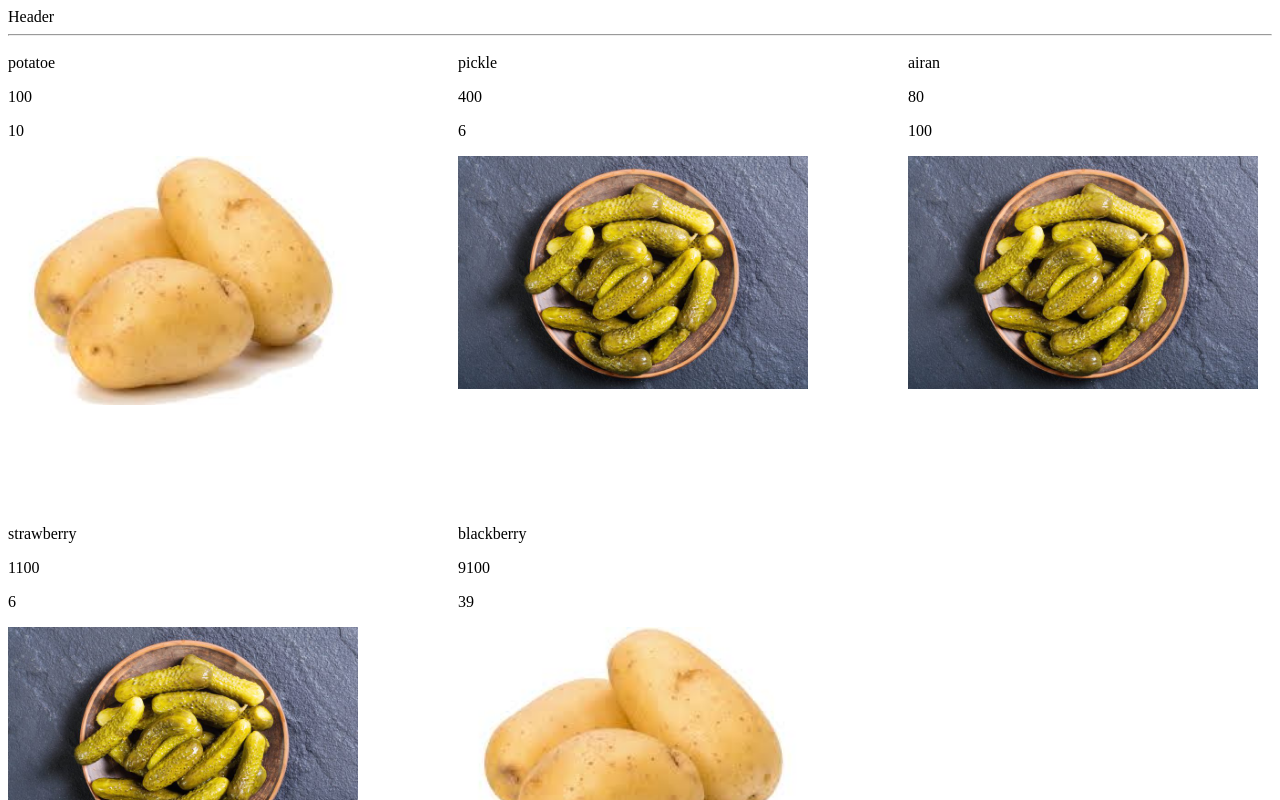
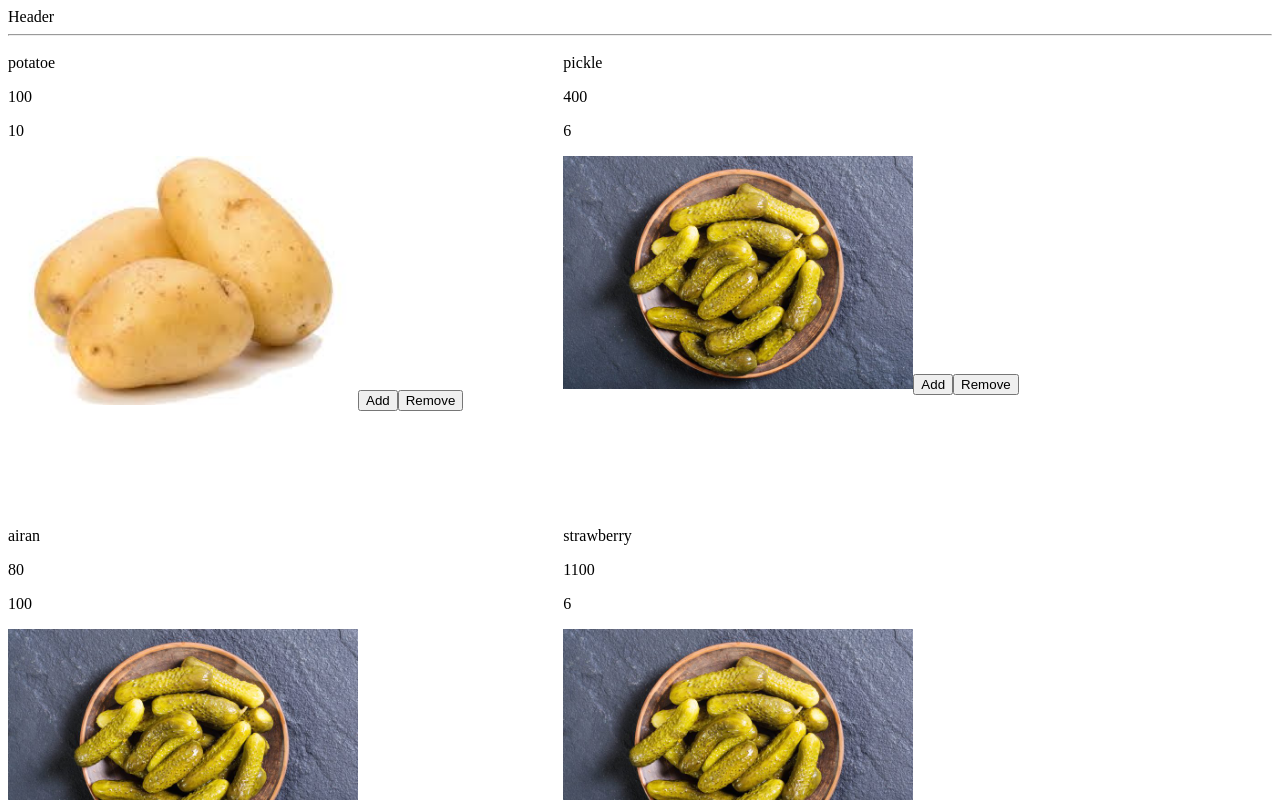
Before and after one commit to pay4ok-exe/Jemis-Jidek, a React (Create React App) app: page / in a window 1280 px wide. Shown: the top 800 px of the page. Built offline with nearby package versions, Linux system fonts and the light colour scheme.

Commit message:
Added Add and Remove functions

```diff
--- a/src/components/Showcase/Product.jsx
+++ b/src/components/Showcase/Product.jsx
@@ -1,4 +1,4 @@
-export default function Product({item}){
+export default function Product({add, remove, item}){
     const {id, name, price, amountLeft, img} = item;
     // console.log(props);
     return(
@@ -7,6 +7,8 @@ export default function Product({item}){
             <p>{price}</p>
             <p>{amountLeft}</p>
             <img src={img} style={{width: '350px'}}/>
+            <button onClick={()=>add(id)}>Add</button>
+            <button onClick={()=>remove(id)}>Remove</button>
         </div>
     )
 }
--- a/src/components/Showcase/index.jsx
+++ b/src/components/Showcase/index.jsx
@@ -1,5 +1,6 @@
 import { products } from '../../data/products';
 import Product from './Product';
+import { add, remove} from '../../helper';
 
 export default function Showcase(){
     // console.log(products)
@@ -10,8 +11,8 @@ export default function Showcase(){
             flexWrap: 'wrap'
         }}>
 
-            {products.map((product) =>(
-                <Product item={product}/>
+            {products.map((product, index) =>(
+                <Product add={add} remove={remove} item={product} key={index}/>
             ))}
         </div>
     )
--- /dev/null
+++ b/src/helper/index.jsx
@@ -0,0 +1,11 @@
+const card = new Set()
+
+export function add(id){
+    card.add(id);
+    console.log(`U added item ${id}`);
+};
+
+export function remove(id){
+    card.delete(id);
+    console.log(`U removed item ${id}`);
+};
```
